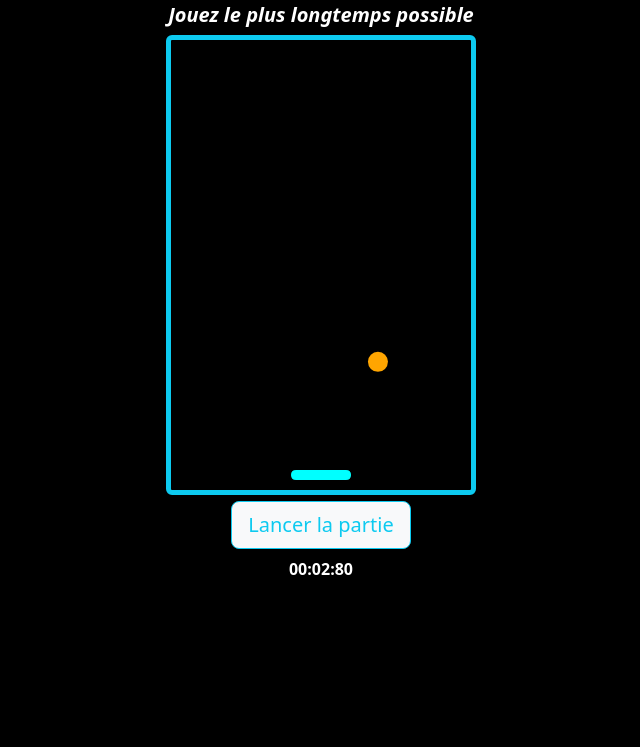
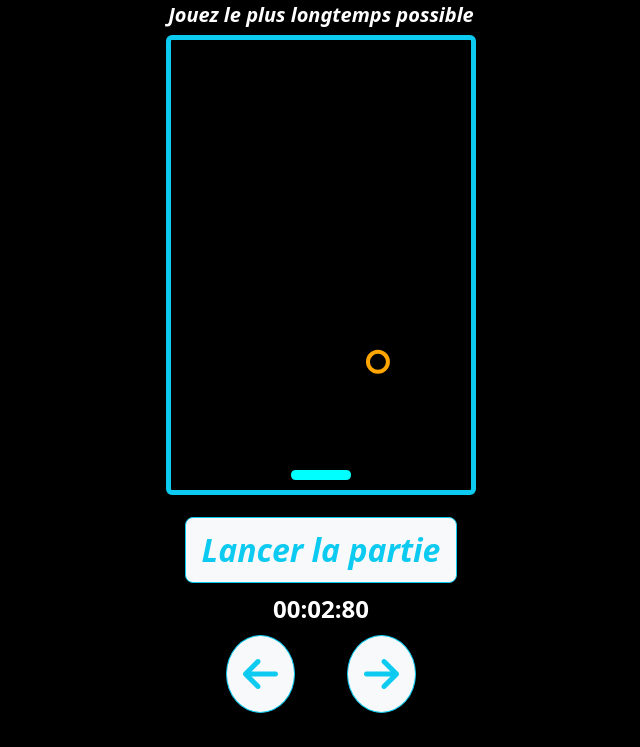
Before and after one commit to Ragnaroukin/solo_pong, a plain HTML site: page index.html in a window 1280 px wide. Both pictures are taken after a click on the button "Lancer la partie". Shown: the part 53-800 px from the top of the page, without its empty margins (319-959 px from the left). Drawn offline with nearby package versions, Linux system fonts and the light colour scheme.

Commit message:
Agrandissement interface

```diff
--- a/index.html
+++ b/index.html
@@ -25,7 +25,7 @@
         <div id="menu">
             <button id="newGame" class="btn btn-light btn-outline-info btn-lg">Lancer la partie</button>
             <p id="score" class=".fs-4 text m-2 fw-bold">Score : 00:00:00</p>
-            <button id="gauche" class="btn btn-light btn-outline-info btn-lg rounded-circle btn-lg"><i class="fa-solid fa-arrow-left"></i></button>
+            <button id="gauche" class="btn btn-light btn-outline-info btn-lg rounded-circle"><i class="fa-solid fa-arrow-left"></i></button>
             <button id="droite" class="btn btn-light btn-outline-info btn-lg rounded-circle btn-lg"><i class="fa-solid fa-arrow-right"></i></button>
         </div>
     </div>
--- a/script.js
+++ b/script.js
@@ -1,3 +1,4 @@
+// Constantes
 const canvas = document.getElementById('pong');
 const ctx = canvas.getContext('2d');
 const rightMove = document.getElementById('droite');
@@ -6,26 +7,35 @@ const newGame = document.getElementById('newGame');
 const score = document.getElementById('score');
 
 canvas.height = 1.5 * canvas.width;
+gauche.width = canvas.width / 3;
+gauche.height = canvas.width / 3;
 
+// Animation Frame
+let rafId;
+
+// Coordonnées
 let xBall = canvas.width / 2;
 let yBall = canvas.height / 2;
 let xPad = canvas.width * 4 / 10;
 
+// Vitesse
 let speedX = -canvas.width/100;
 let speedY = -canvas.width/100;
 let coeff = 1;
 let coeffX = randomCoeff();
 let coeffY = randomCoeff();
+let nbTouch = 0;
 
-let rafId;
-
+// Événements
 let keysPressed = new Set();
 let rightPressed = false;
 let leftPressed = false;
+
+// Score
 let interval;
 let time = 0;
-let nbTouch = 0;
 
+// Fonctions dessin
 function roundRect(x, y, w, h, radius)
 {
   var r = x + w;
@@ -42,10 +52,13 @@ function roundRect(x, y, w, h, radius)
 }
 
 function drawBall() {
-    ctx.fillStyle = "orange";
+    ctx.fillStyle = "black";
+    ctx.lineWidth = canvas.width / 75;
+    ctx.strokeStyle = "orange";
     ctx.beginPath();
     ctx.arc(xBall, yBall, canvas.width / 30, 0, Math.PI * 2);
     ctx.fill();
+    ctx.stroke();
 }
 
 function drawRect() {
@@ -55,6 +68,7 @@ function drawRect() {
     ctx.fill();
 }
 
+// Fonction déplacement
 function randomCoeff() {
     return (0.95 + Math.random() * 0.1) * coeff;
 }
@@ -67,6 +81,57 @@ function leftMovePad() {
     if (xPad > 0) xPad -= canvas.width / 60;
 }
 
+// Listener
+rightMove.addEventListener('touchstart', () => {
+    rightPressed = true;
+});
+
+rightMove.addEventListener('touchend', () => {
+    rightPressed = false;
+});
+
+leftMove.addEventListener('touchstart', () => {
+    leftPressed = true;
+});
+
+leftMove.addEventListener('touchend', () => {
+    leftPressed = false;
+});
+
+newGame.addEventListener('click', () => {
+    launch();
+})
+
+document.addEventListener('keydown', (e) => {
+    keysPressed.add(e.key);
+});
+
+document.addEventListener('keyup', (e) => {
+    keysPressed.delete(e.key);
+});
+
+document.addEventListener('keydown', (e) => {
+    if (e.key === 'Enter' || e.key === ' ') {
+        launch();
+    }
+});
+
+// Fonctions Score
+function timer() {
+    interval = setInterval(() => {
+        time++;
+    },10);
+}
+
+function formatTime(time) {
+    let minutes = String(Math.floor(time / 6000)).padStart(2, '0');
+    let seconds = String(Math.floor(time / 100) % 60).padStart(2, '0');
+    let centiseconds = String(time % 100).padStart(2, '0');
+    return `${minutes}:${seconds}:${centiseconds}`;
+}
+
+
+// Gestion animation
 function update() {
     ctx.clearRect(0, 0, canvas.width, canvas.height);
 
@@ -114,52 +179,13 @@ function loop() {
     }
 }
 
-// Gestion des déplacements
-rightMove.addEventListener('touchstart', () => {
-    rightPressed = true;
-});
-
-rightMove.addEventListener('touchend', () => {
-    rightPressed = false;
-});
-
-leftMove.addEventListener('touchstart', () => {
-    leftPressed = true;
-});
-
-leftMove.addEventListener('touchend', () => {
-    leftPressed = false;
-});
-
-document.addEventListener('keydown', (e) => {
-    keysPressed.add(e.key);
-});
-
-document.addEventListener('keyup', (e) => {
-    keysPressed.delete(e.key);
-});
-
-// Gestion Score
-function timer() {
-    interval = setInterval(() => {
-        time++;
-    },10);
-}
-
-function formatTime(time) {
-    let minutes = String(Math.floor(time / 6000)).padStart(2, '0');
-    let seconds = String(Math.floor(time / 100) % 60).padStart(2, '0');
-    let centiseconds = String(time % 100).padStart(2, '0');
-    return `${minutes}:${seconds}:${centiseconds}`;
-}
-
-
-// Démarer l'animation
 function launch() {
     xBall = canvas.width / 2;
     yBall = canvas.height / 2;
     xPad = canvas.width * 4 / 10;
 
+    speedX = -canvas.width/100;
+    speedY = -canvas.width/100;
 
     coeff = 1;
     coeffX = randomCoeff();
@@ -173,21 +199,11 @@ function launch() {
     loop();
 }
 
-newGame.addEventListener('click', () => {
-    launch();
-})
-
-document.addEventListener('keydown', (e) => {
-    if (e.key === 'Enter' || e.key === ' ') {
-        launch();
-    }
-});
-
 // On vérifie si l'écran est tactile
-if ('ontouchstart' in window || navigator.maxTouchPoints > 0) {
+//if ('ontouchstart' in window || navigator.maxTouchPoints > 0) {
     gauche.hidden = false;
     droite.hidden = false;
-} else {
-    gauche.hidden = true;
-    droite.hidden = true;
-}
+//} else {
+//    gauche.hidden = true;
+//    droite.hidden = true;
+//}
--- a/style.css
+++ b/style.css
@@ -1,3 +1,20 @@
 #pong {
     min-width: 300px;
 }
+
+#gauche, #droite {
+    font-size: 2.5rem;
+    margin-right: 1.5rem;
+    margin-left: 1.5rem;
+}
+
+#newGame {
+    font-size: 2rem;
+    font-weight: bold;
+    margin-top: 1rem;
+    font-style: italic;
+}
+
+#score {
+    font-size: 1.5rem;
+}
```
